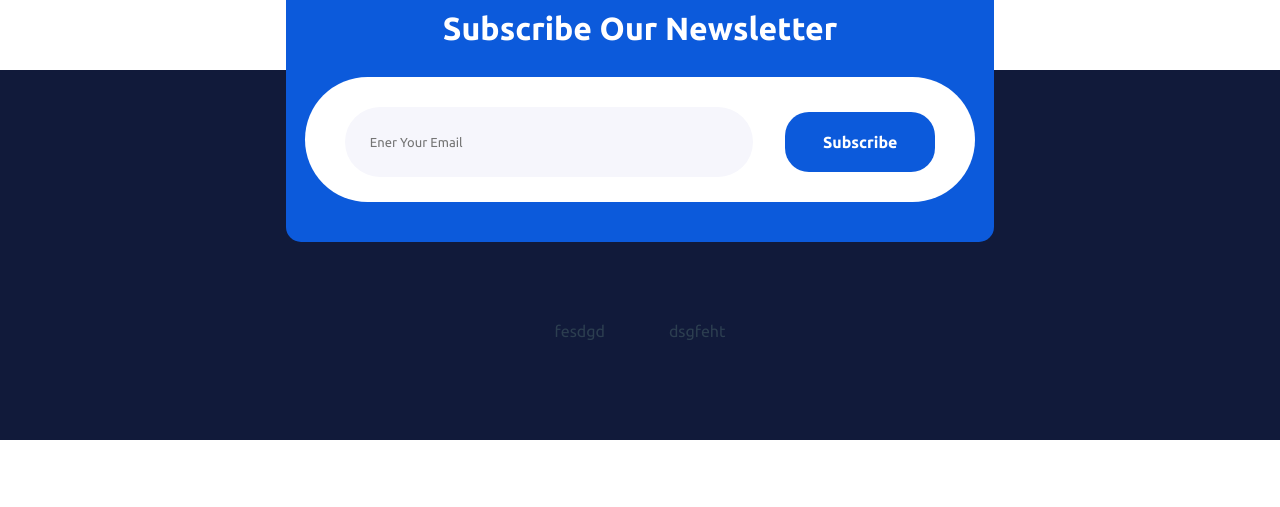
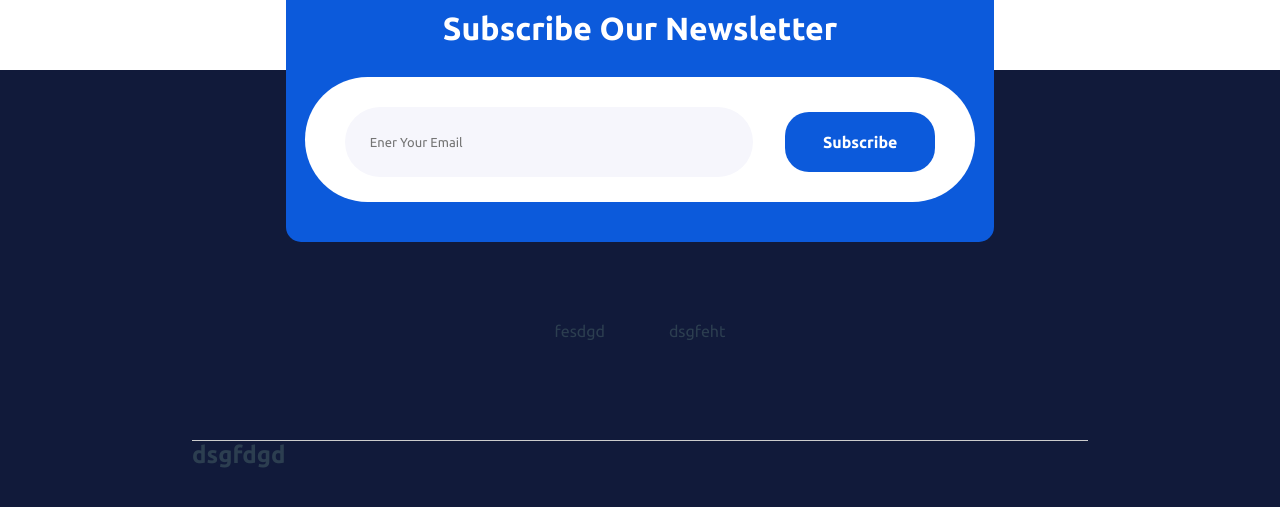
Before and after one commit to gyamficodes/vue-website, a Vue app: page / in a window 1280 px wide. Shown: the part 9202-9709 px from the top of the page. Before the commit the page ends 9642 px from the top, so only its background shows below. Built offline with nearby package versions, Linux system fonts and the light colour scheme.

Commit message:
update on my app

```diff
--- a/src/assets/Sass/Style.css
+++ b/src/assets/Sass/Style.css
@@ -1349,7 +1349,6 @@
   height: auto;
   background: #111a3a;
   padding-top: 100px;
-  padding-bottom: 100px;
 }
 .footer_Page .Subscribe-Page {
   width: 70%;
@@ -1421,6 +1420,11 @@
   justify-content: center;
   margin-top: 80px;
   gap: 4em;
+  padding-bottom: 100px;
+}
+.footer_Page .footer-nav {
+  height: 70px;
+  border-top: 1px solid #ccc;
 }
 
 * {
--- a/src/assets/Sass/_FooterPage.scss
+++ b/src/assets/Sass/_FooterPage.scss
@@ -2,7 +2,7 @@
   height: auto;
   background: #111a3a;
   padding-top: 100px;
-  padding-bottom: 100px;
+  // padding-bottom: 100px;
   .Subscribe-Page {
     width: 70%;
     height: auto;
@@ -69,11 +69,17 @@
     }
 
   }
+
   .sub-content-page {
     display: flex;
     align-items: center;
     justify-content: center;
     margin-top: 80px;
     gap: 4em;
+    padding-bottom:100px;
+  }
+  .footer-nav{
+    height: 70px;
+    border-top: 1px solid #ccc;
   }
 }
--- a/src/components/FooterPage.vue
+++ b/src/components/FooterPage.vue
@@ -5,17 +5,20 @@
         <div class="sub-page-text">
           <h2>Subscribe Our Newsletter</h2>
           <div class="box-sub">
-        <input type="email" placeholder="ener your email" >
+            <input type="email" placeholder="ener your email" />
             <div class="btnA">
               <span>Subscribe</span>
             </div>
           </div>
         </div>
-
       </div>
-      <div  class="sub-content-page">
+      <div class="sub-content-page">
         <div>fesdgd</div>
         <div>dsgfeht</div>
+      </div>
+
+      <div class="footer-nav">
+        <h1>dsgfdgd</h1>
       </div>
     </div>
   </section>
```
Also changed, not shown: 1 other file (tests, documents, lock files or other folders). Lines whose indentation alone changed are shown as unchanged.
